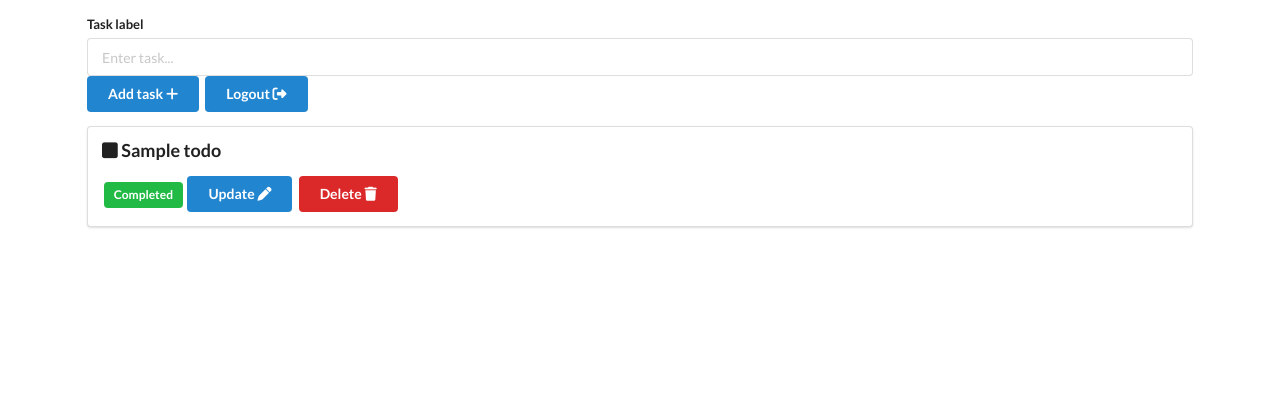
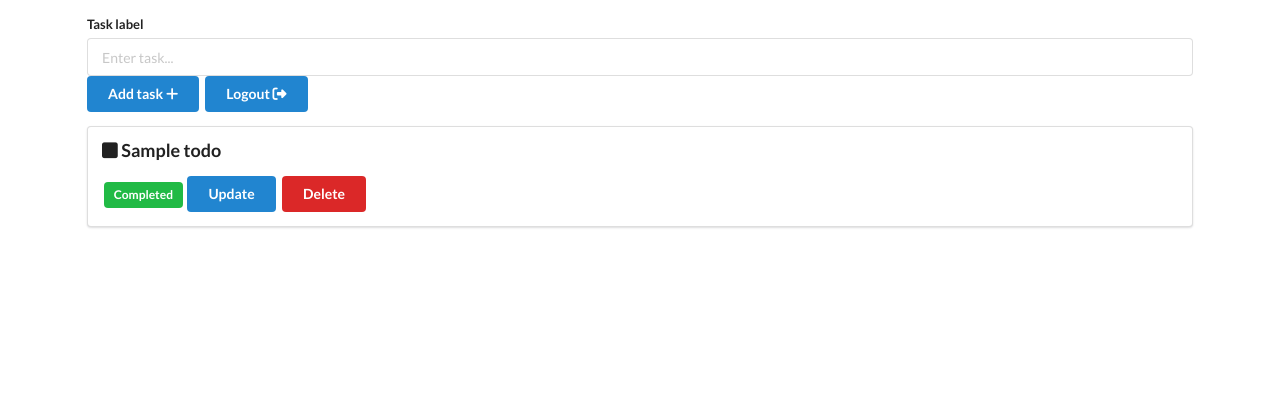
Before and after one commit to vineyy17/managerly-todo-app, a Flask app: page /tasks in a window 1280 px wide. Shown: the part 77-488 px from the top of the page. Run offline with Flask 3, Linux system fonts and the light colour scheme; a user stored in the database is signed in; tables that the repository leaves empty hold one stand-in row (values such as "Sample post"); some libraries are stand-ins or nearby versions.

Commit message:
11th commit

```diff
--- a/static/css/todo.css
+++ b/static/css/todo.css
@@ -7,3 +7,9 @@ font-size: 1rem;
 width: 40%;
 height: 40%;
 }
+
+@media (max-width: 350px) {
+.action{
+width: 31%
+}
+}
--- a/templates/todo.html
+++ b/templates/todo.html
@@ -42,13 +42,13 @@
       <p class="ui big header"> <i class="fa-sharp fa-solid fa-square"></i>  {{ todo.title }}</p>
 
       {% if todo.complete == False %}
-            <span class="ui gray label">Incomplete</span>
+            <span class="ui gray label action">Incomplete</span>
       {% else %}
-            <span class="ui green label">Completed</span>
+            <span class="ui green label action">Completed</span>
       {% endif %}
 
-      <a class="ui blue button" href="/update/{{ todo.id }}">Update <i class="fa-solid fa-pen"></i></a>
-      <a class="ui red button" href="/delete/{{ todo.id }}">Delete <i class="fa-solid fa-trash"></i></a>
+      <a class="ui blue button action" href="/update/{{ todo.id }}">Update</a>
+      <a class="ui red button action" href="/delete/{{ todo.id }}">Delete</a>
       </div>
 
 
```
